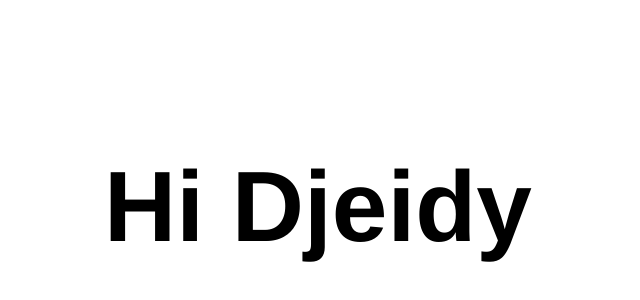
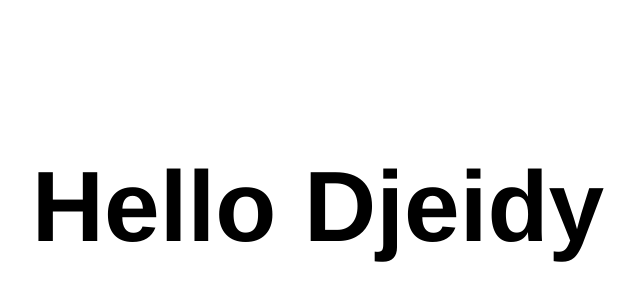
Before and after one commit to djeidyD/Hello, a plain HTML site: page index.html in a window 1280 px wide. Shown: the part 238-538 px from the top of the page, without its empty margins (330-970 px from the left). Drawn offline with Linux system fonts and the light colour scheme.

Commit message:
Hi -> Hello

```diff
--- a/index.html
+++ b/index.html
@@ -13,6 +13,6 @@
 	</style>
 </head>
 <body>
-	<h1>Hi Djeidy</h1>
+	<h1>Hello Djeidy</h1>
 </body>
 </html>
```
